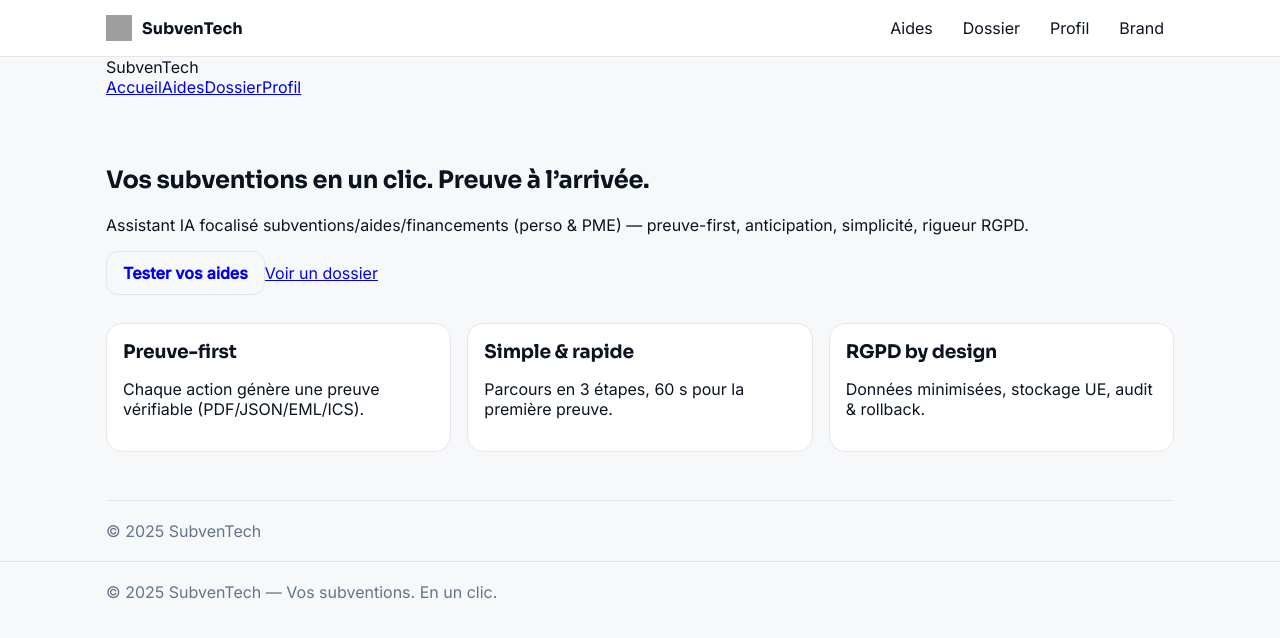
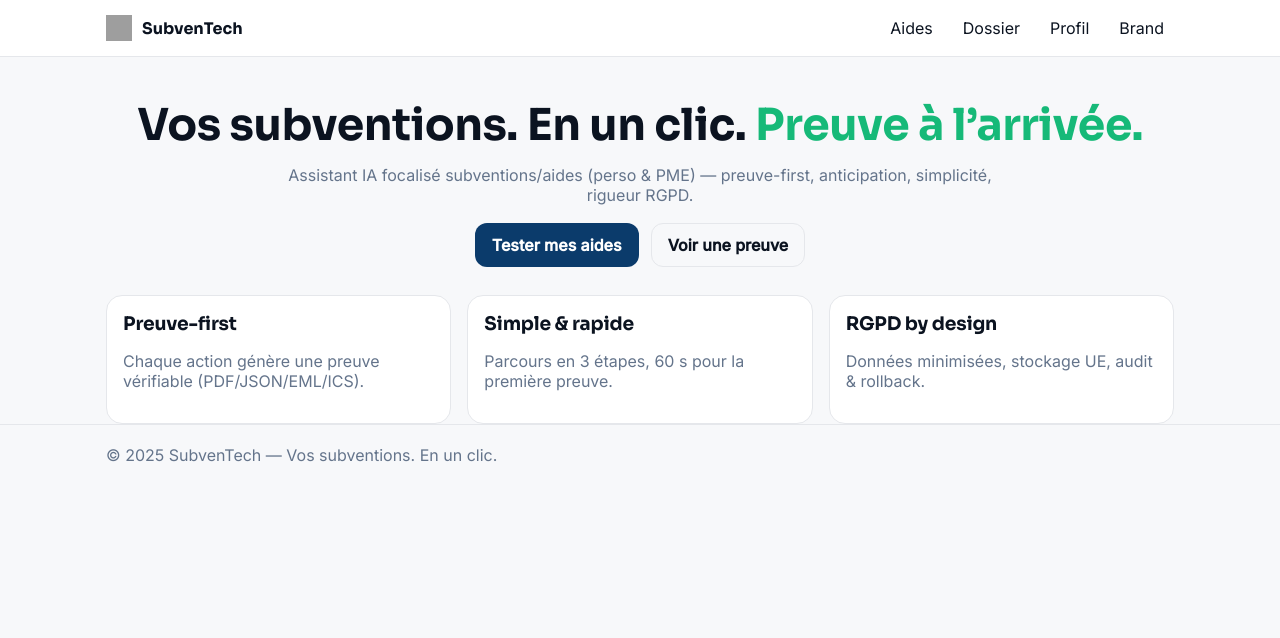
Before and after one commit to BACOUL/subventech-app, a Next.js app: page / in a window 1280 px wide. Shown: the top 638 px of the page. Built offline with nearby package versions, Linux system fonts and the light colour scheme; grey boxes are pictures that could not be loaded.

Commit message:
Update index.js

```diff
--- a/pages/index.js
+++ b/pages/index.js
@@ -1,60 +1,34 @@
-import Head from 'next/head';
+// pages/index.js
+import Link from 'next/link';
 
-export default function Home() {
+export default function Home(){
   return (
     <>
-      <Head>
-        <title>SubvenTech — Vos subventions en un clic</title>
-        <meta name="description" content="Assistant IA dédié aux subventions, aides et financements — simple, rapide et conforme RGPD." />
-      </Head>
-
-      <header className="sticky top-0 z-10 backdrop-blur bg-[color-mix(in_srgb,var(--surface)_85%,transparent)] border-b border-[var(--border)]">
-        <div className="max-w-6xl mx-auto h-14 px-4 flex items-center justify-between">
-          <div className="font-bold tracking-tight">SubvenTech</div>
-          <nav className="flex items-center gap-2 text-sm">
-            <a className="navlink" href="/">Accueil</a>
-            <a className="navlink" href="/aides">Aides</a>
-            <a className="navlink" href="/dossier">Dossier</a>
-            <a className="navlink" href="/profil">Profil</a>
-          </nav>
-        </div>
-      </header>
-
-      <main className="max-w-6xl mx-auto px-4 py-16">
-        <section className="text-center space-y-6">
-          <h1 className="text-4xl md:text-5xl font-bold tracking-tight">
-            Vos subventions en un clic. <span className="text-primary">Preuve à l’arrivée.</span>
-          </h1>
-          <p className="text-muted max-w-2xl mx-auto">
-            Assistant IA focalisé subventions/aides/financements (perso & PME) — preuve-first, anticipation, simplicité, rigueur RGPD.
+      <section className="hero">
+        <h1>Vos subventions. En un clic. <span style={{color:'var(--accent)'}}>Preuve à l’arrivée.</span></h1>
+        <p className="muted">
+          Assistant IA focalisé subventions/aides (perso & PME) — preuve-first, anticipation, simplicité, rigueur RGPD.
         </p>
-          <div className="flex items-center justify-center gap-3">
-            <a className="btn" href="/aides">Tester vos aides</a>
-            <a className="btn-outline" href="/dossier">Voir un dossier</a>
+        <div className="ctaRow" role="group" aria-label="Appels à l’action">
+          <Link className="btn btnPrimary" href="/aides">Tester mes aides</Link>
+          <Link className="btn btnGhost" href="/dossier">Voir une preuve</Link>
         </div>
       </section>
 
-        <section className="grid md:grid-cols-3 gap-4 mt-16">
+      <section className="grid" aria-label="Principes">
         <div className="card">
-            <h3 className="card-title">Preuve-first</h3>
-            <p className="card-text">Chaque action génère une preuve vérifiable (PDF/JSON/EML/ICS).</p>
+          <h3>Preuve-first</h3>
+          <p className="muted">Chaque action génère une preuve vérifiable (PDF/JSON/EML/ICS).</p>
         </div>
         <div className="card">
-            <h3 className="card-title">Simple & rapide</h3>
-            <p className="card-text">Parcours en 3 étapes, 60 s pour la première preuve.</p>
+          <h3>Simple & rapide</h3>
+          <p className="muted">Parcours en 3 étapes, 60 s pour la première preuve.</p>
         </div>
         <div className="card">
-            <h3 className="card-title">RGPD by design</h3>
-            <p className="card-text">Données minimisées, stockage UE, audit & rollback.</p>
+          <h3>RGPD by design</h3>
+          <p className="muted">Données minimisées, stockage UE, audit & rollback.</p>
         </div>
       </section>
-      </main>
-
-      <footer className="mt-14 border-t border-[var(--border)] text-muted">
-        <div className="max-w-6xl mx-auto px-4 py-6">
-          © {new Date().getFullYear()} SubvenTech
-        </div>
-      </footer>
     </>
   );
 }
```
Lines whose indentation alone changed are shown as unchanged.
